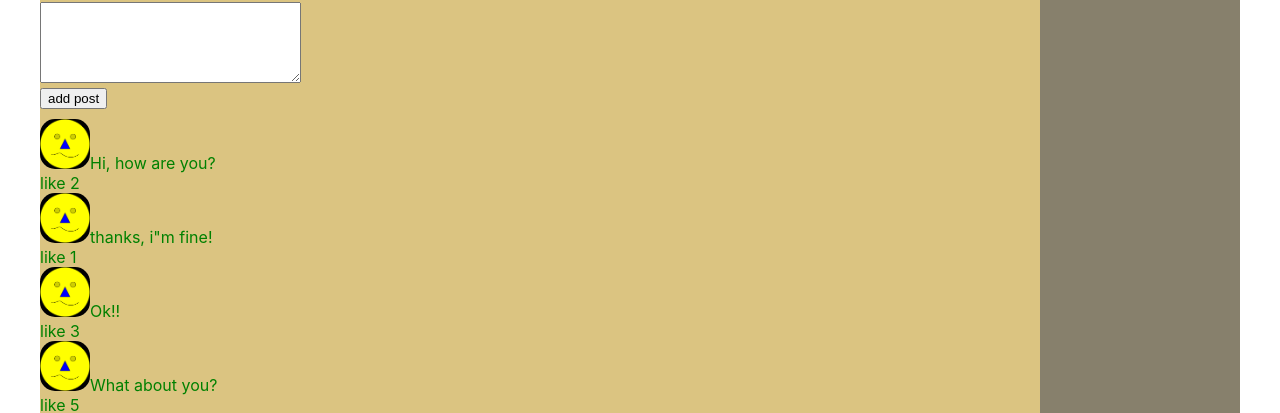
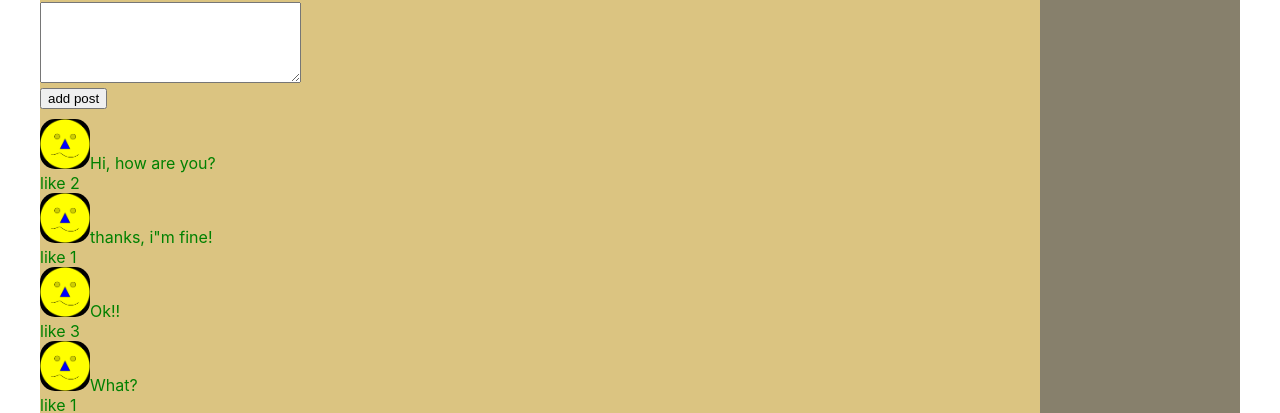
Before and after one commit to nickolayArbuzov/samurai, a React (Create React App) app: page /Profile in a window 1280 px wide. Shown: the part 482-895 px from the top of the page. Built offline with nearby package versions, Linux system fonts and the light colour scheme.

Commit message:
25lesson

```diff
--- a/src/components/Profile/MyPosts/MyPosts.jsx
+++ b/src/components/Profile/MyPosts/MyPosts.jsx
@@ -3,12 +3,16 @@ import s from './MyPosts.module.css';
 import Post from './Post/Post';
 
 const MyPosts = () => {
-  let postData =[
+  let posts =[
     {id:1, message:'Hi, how are you?',likeCount:2},
     {id:2, message:'thanks, i"m fine!',likeCount:1},
     {id:3, message:'Ok!!',likeCount:3},
-    {id:4, message:'What about you?',likeCount:5},
+    {id:4, message:'What?',likeCount:1},
+    {id:5, message:'And about you?',likeCount:2},
+    {id:6, message:'What about you?',likeCount:5}
   ]
+  let postElements = posts
+    .map(p => <Post message={p.message} likeCount={p.likeCount}/>)
 
     return <div className={s.posts}>
       <h3><div className={s.postsBlock}>myPosts</div></h3>
@@ -19,10 +23,7 @@ const MyPosts = () => {
         <button>add post</button>
       </div>
       <div className={s.posts}>
-        <Post message = {postData[0].message} likeCount={postData[0].likeCount}/>
-        <Post message = {postData[1].message} likeCount={postData[1].likeCount}/>
-        <Post message = {postData[2].message} likeCount={postData[2].likeCount}/>
-        <Post message = {postData[3].message} likeCount={postData[3].likeCount}/>
+        {postElements}
       </div>
     </div>
 }
```
